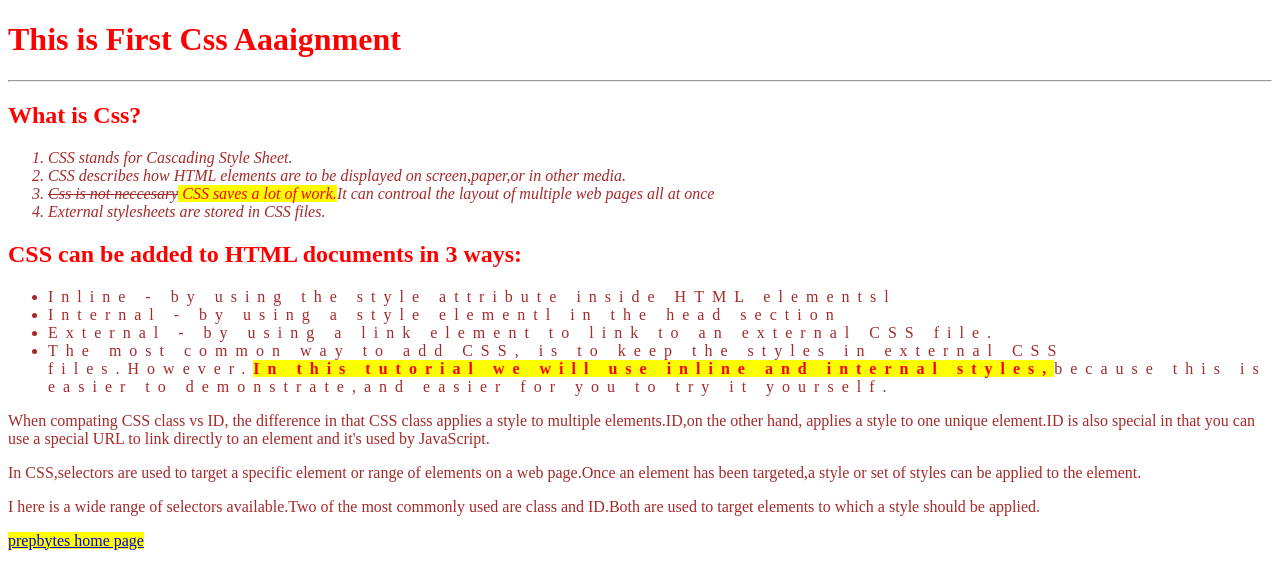
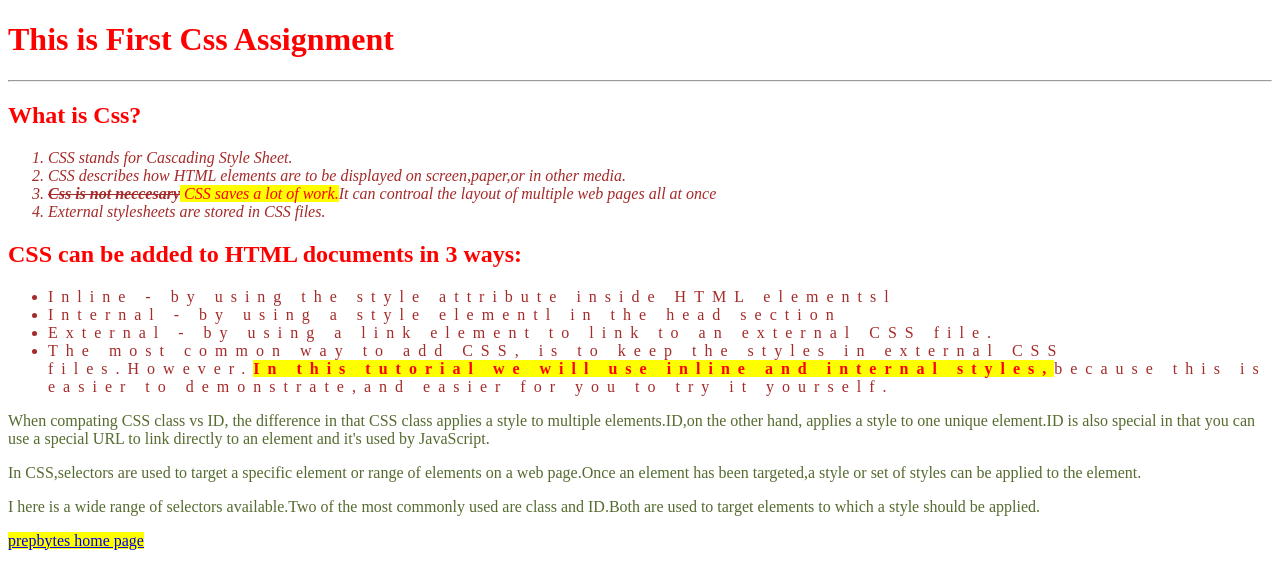
Before and after one commit to suryapulicharla8/Handson-css-1, a plain HTML site: page index.html in a window 1280 px wide. Drawn offline with Linux system fonts and the light colour scheme.

Commit message:
second commit

```diff
--- a/index.html
+++ b/index.html
@@ -5,10 +5,10 @@
     <meta http-equiv="X-UA-Compatible" content="IE=edge">
     <meta name="viewport" content="width=device-width, initial-scale=1.0">
     <title>Document</title>
-    <link rel="stylesheet" href="index.css">
+    <link rel="stylesheet" href="style.css">
 </head>
 <body>
-    <h1>This is First Css Aaaignment</h1>
+    <h1>This is First Css Assignment</h1>
     <hr>
     <h2>What is Css?</h2>
     <ol style="1">
--- a/index.css
+++ b/style.css
@@ -8,6 +8,7 @@ ol{
 .one{
     color:brown;
     text-decoration:line-through;
+    font-weight:bold;
 }
 .two{
     color:red;
@@ -29,7 +30,7 @@ h2{
     font-weight:bold;
 }
 p{
-    color:brown;
+    color:darkolivegreen;
 }
 #home{
     background-color: yellow;
```
